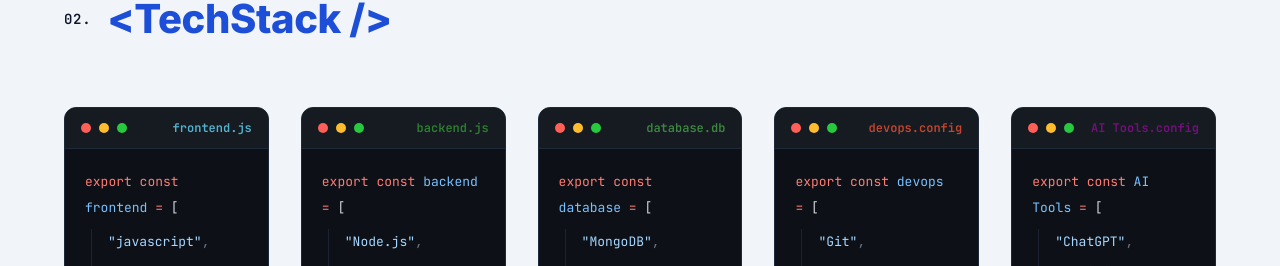
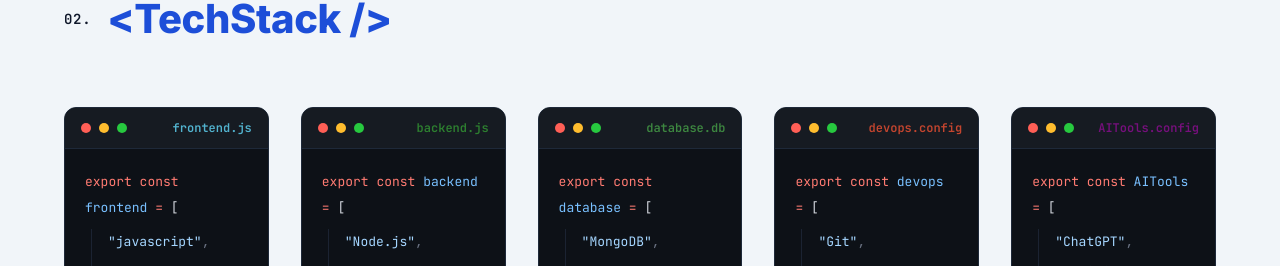
Before and after one commit to riddheshsoni2008/portfolio, a Next.js app: page / in a window 1280 px wide. Shown: the part 1880-2146 px from the top of the page. Built offline with nearby package versions, Linux system fonts and the light colour scheme.

Commit message:
refactor: remove redundant opacity animations in About and optimize hover effects with CSS variables in Skills

```diff
--- a/src/components/About.jsx
+++ b/src/components/About.jsx
@@ -75,13 +75,11 @@
   const ideRotateX = useTransform(scrollYProgress, [0, 1], [25, 0]);
   const ideRotateY = useTransform(scrollYProgress, [0, 1], [-25, 0]);
   const ideZ = useTransform(scrollYProgress, [0, 1], [-150, 0]);
-  const ideOpacity = useTransform(scrollYProgress, [0, 1], [0, 1]);
 
   // Dynamic 3D Transforms for the Right side (Image)
   const imgRotateX = useTransform(scrollYProgress, [0, 1], [25, 0]);
   const imgRotateY = useTransform(scrollYProgress, [0, 1], [25, 0]);
   const imgZ = useTransform(scrollYProgress, [0, 1], [-150, 0]);
-  const imgOpacity = useTransform(scrollYProgress, [0, 1], [0, 1]);
 
   const containerVariants = {
     hidden: { opacity: 0 },
@@ -134,7 +132,6 @@
                 rotateX: ideRotateX,
                 rotateY: ideRotateY,
                 z: ideZ,
-                opacity: ideOpacity,
                 transformStyle: "preserve-3d"
               }}
               className="relative"
@@ -170,7 +167,6 @@
               rotateX: imgRotateX,
               rotateY: imgRotateY,
               z: imgZ,
-              opacity: imgOpacity,
               transformStyle: "preserve-3d"
             }}
             className="flex justify-center items-center relative order-first lg:order-last mb-8 lg:mb-0"
--- a/src/components/Skills.jsx
+++ b/src/components/Skills.jsx
@@ -26,7 +26,7 @@
     skills: ["Git", "Vercel", "Linux", "Windows", "Ubuntu", "render", "CI/CD"],
   },
   {
-    title: "AI Tools.config",
+    title: "AITools.config",
     color: "#8e0d93", // Gemini/Gemini Purple
     skills: ["ChatGPT", "Gemini", "GitHub Copilot", "Claude", "Antigravity", "Stitch", "Kiro"],
   }
@@ -119,11 +119,13 @@
                 y: -8,
                 rotateX: 4,
                 rotateY: -4,
-                boxShadow: `0px 20px 40px -10px ${category.color}35`,
-                borderColor: category.color
               }}
               key={category.title}
-              className="bg-[#0D1117] rounded-xl overflow-hidden border border-gray-800 transition-all duration-300 flex flex-col h-full"
+              className="bg-[#0D1117] rounded-xl overflow-hidden border border-gray-800 transition-all duration-300 flex flex-col h-full hover:border-[var(--hover-color)] hover:shadow-[0_20px_40px_-10px_var(--shadow-color)]"
+              style={{
+                "--hover-color": category.color,
+                "--shadow-color": `${category.color}35`
+              }}
             >
               {/* Terminal Header */}
               <div className="flex items-center justify-between px-4 py-3 bg-[#161B22] border-b border-gray-800 shrink-0">
@@ -142,14 +144,15 @@
 
               {/* Code Content */}
               <div className="p-5 font-mono text-[12px] sm:text-[13px] leading-loose flex-grow overflow-x-auto text-gray-300 select-none">
-                <span className="text-[#FF7B72]">export const</span> <span className="text-[#79C0FF]">{category.title.split('.')[0]}</span> <span className="text-[#FF7B72]">=</span> {'['}
+                <span className="text-[#FF7B72]">export const</span> <span className="text-[#79C0FF]">{category.title.split('.')[0].replace(/\s+/g, '')}</span> <span className="text-[#FF7B72]">=</span> {'['}
 
                 <div className="pl-4 border-l border-gray-800/80 ml-1.5 my-2 space-y-1 flex flex-col">
                   {category.skills.map((skill, index) => (
                     <motion.div
                       key={skill}
-                      whileHover={{ x: 4, color: category.color }}
-                      className="transition-all duration-200 cursor-default"
+                      whileHover={{ x: 4 }}
+                      className="transition-all duration-200 cursor-default hover:text-[var(--hover-color)]"
+                      style={{ "--hover-color": category.color }}
                     >
                       <span className="text-[#A5D6FF]">"{skill.trim()}"</span>
                       {index < category.skills.length - 1 && <span className="text-gray-500">,</span>}
```
Also changed, not shown: copy.js (deleted), src/app/api/cleanup/route.js (deleted), src/app/api/copy-videos/route.js (deleted), src/app/api/video/route.js (deleted), 1 other file (tests, documents, lock files or other folders).
